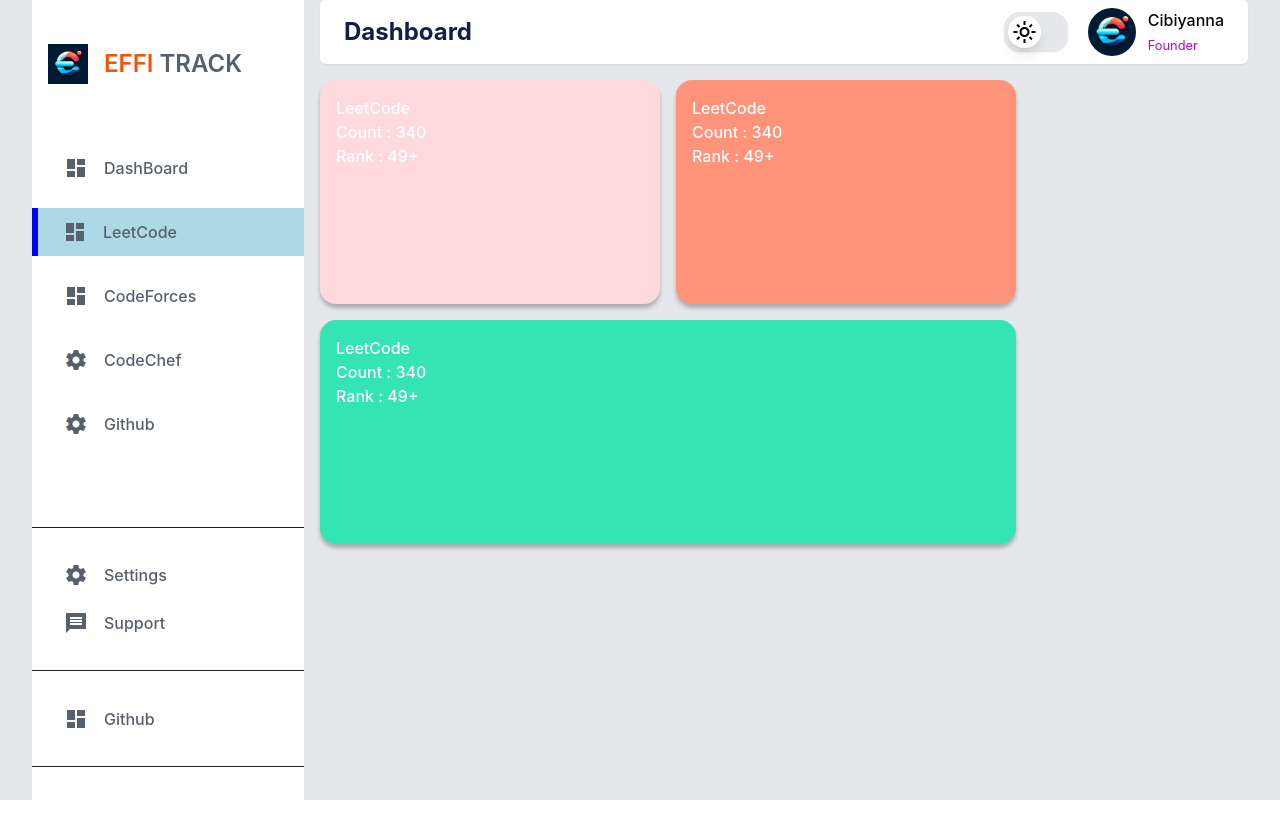
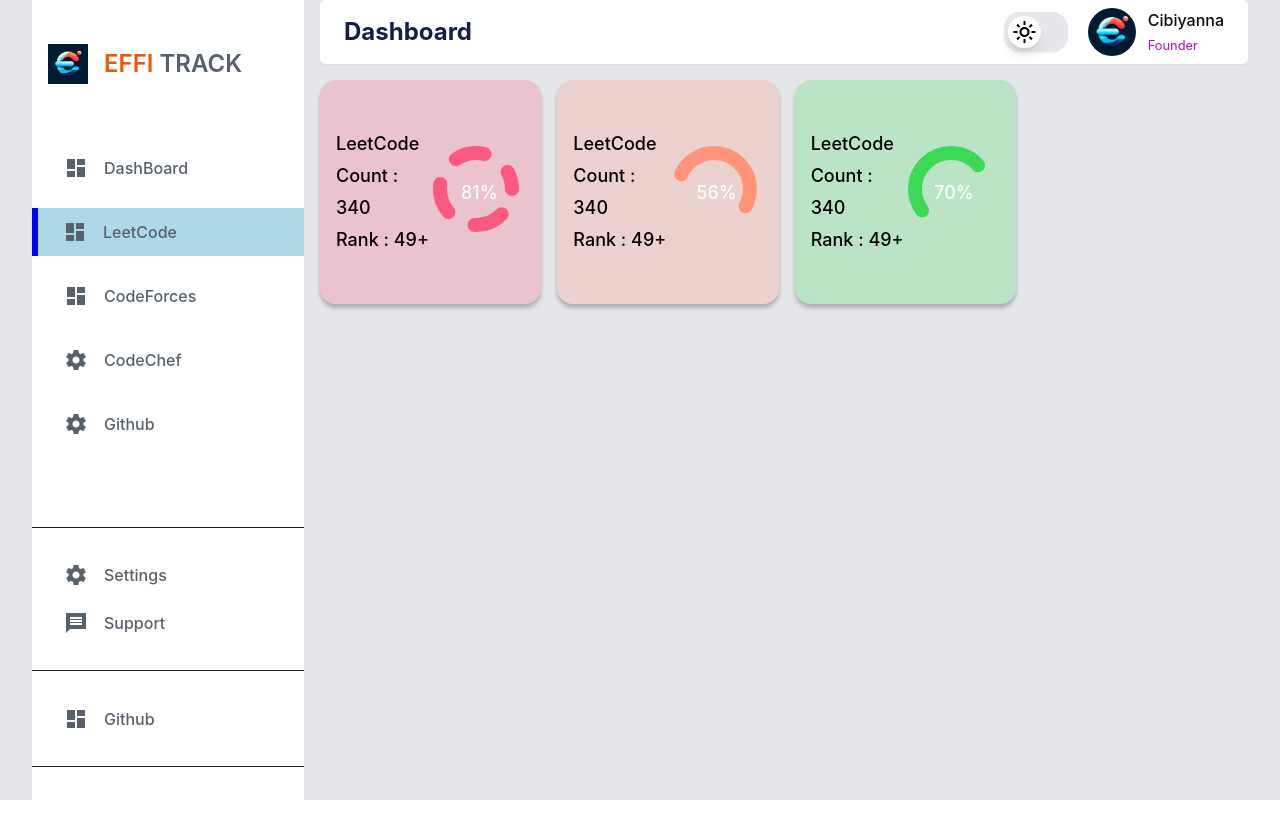
Before and after one commit to NithinKumar121/EffiTrack, a React (Create React App) app: page / in a window 1280 px wide. Built offline with nearby package versions, Linux system fonts and the light colour scheme.

Commit message:
completed cards

```diff
--- a/src/components/Mid.js
+++ b/src/components/Mid.js
@@ -9,8 +9,13 @@
                             <h3>Count : 340</h3>
                             <h4>Rank : 49+</h4>
                         </div>
-                        <div className="card-img">
-                            <svg cx={30} cy={30}></svg>
+                        <div class="progress">
+                                <svg >
+                                    <circle cx="38" cy="38" r="36"></circle>
+                                </svg>
+                                <div class="number">
+                                    <p>81%</p>
+                                </div>
                         </div>
                     </div>
                     <div className="card card2">
@@ -19,18 +24,31 @@
                             <h3>Count : 340</h3>
                             <h4>Rank : 49+</h4>
                         </div>
-                        <div className="card-img">
-                            <svg></svg>
+                        <div class="progress">
+                                <svg >
+                                    <circle cx="38" cy="38" r="36"></circle>
+                                </svg>
+                                <div class="number">
+                                    <p>56%</p>
+                                </div>
                         </div>
                     </div>
                     <div className="card card3">
                         <div className="card-details">
+                            <div>
+
+                            </div>
                             <h1>LeetCode</h1>
                             <h3>Count : 340</h3>
                             <h4>Rank : 49+</h4>
                         </div>
-                        <div className="card-img">
-                            <svg></svg>
+                        <div class="progress">
+                                <svg >
+                                    <circle cx="38" cy="38" r="36"></circle>
+                                </svg>
+                                <div class="number">
+                                    <p>70%</p>
+                                </div>
                         </div>
                     </div>
                 </div>
--- a/src/index.css
+++ b/src/index.css
@@ -159,8 +159,7 @@
   flex-direction: row;
   justify-content: space-between;
   gap: 1rem;
-  color: white;
-  font-size: medium;
+  font-size: large;
   font-weight: 500;
 }
 
@@ -172,19 +171,20 @@
   display: flex;
   flex: 1;
   flex-direction: row;
+  align-items: center;
 }
 
 .mid-top .mid-left .cards .card1{
-  background: #FFDADD;
+  background: #FA5A7D40;
   box-shadow: 0px 4px 4px 0px rgba(0, 0, 0, 0.25);
 }
 .mid-top .mid-left .cards .card2{
-  background: #FF947A;
+  background: rgba(255, 148, 122, 0.25);
   box-shadow: 0px 4px 4px 0px rgba(0, 0, 0, 0.25);
 }
 
 .mid-top .mid-left .cards .card3{
-  background: #34E4B5 ;
+  background: rgba(60, 216, 86, 0.25) ;
   box-shadow: 0px 4px 4px 0px rgba(0, 0, 0, 0.25);
 }
 
@@ -194,7 +194,61 @@
 
 .mid-top .mid-left .cards .card .card-details{
   width: 60%;
+  line-height: 2rem;
 }
-.mid-top .mid-left .cards .card .card-img{
+
+.mid-top .mid-left .cards .card .progress{
   width: 40%;
+  position: relative;
+  width: 92px;
+  height: 92px;
+  border-radius: 50%;
+  bottom: 0;
 }
+
+.mid-top .mid-left .cards .card .progress svg{
+  width: 7rem;
+  height: 7rem;
+}
+
+.mid-top .mid-left .cards .card .progress svg circle{
+  fill: none;
+  stroke: green;
+  stroke-width: 14;
+  stroke-linecap: round;
+  transform: translate(5px,5px);
+  stroke-dasharray: 110;
+  stroke-dashoffset: 92;
+}
+
+.mid-top .mid-left .cards .card1 .progress svg circle{
+  stroke-dasharray: 30;
+  stroke-dashoffset: 92;
+  stroke: #FA5A7D;
+}
+
+
+.mid-top .mid-left .cards .card2 .progress svg circle{
+  stroke-dasharray: -50;
+  stroke-dashoffset: 92;
+  stroke: #FF947A;
+}
+
+.mid-top .mid-left .cards .card3 .progress svg circle{
+  stroke-dasharray: -50;
+  stroke-dashoffset: 130;
+  stroke: #3CD856;
+}
+
+
+.mid-top .mid-left .cards .card .progress .number{
+  position: absolute;
+  top: 0;
+  left: 0;
+  height: 100%;
+  width:100%;
+  display: flex;
+  justify-content: center;
+  align-items: center;
+  color:white;
+}
```
